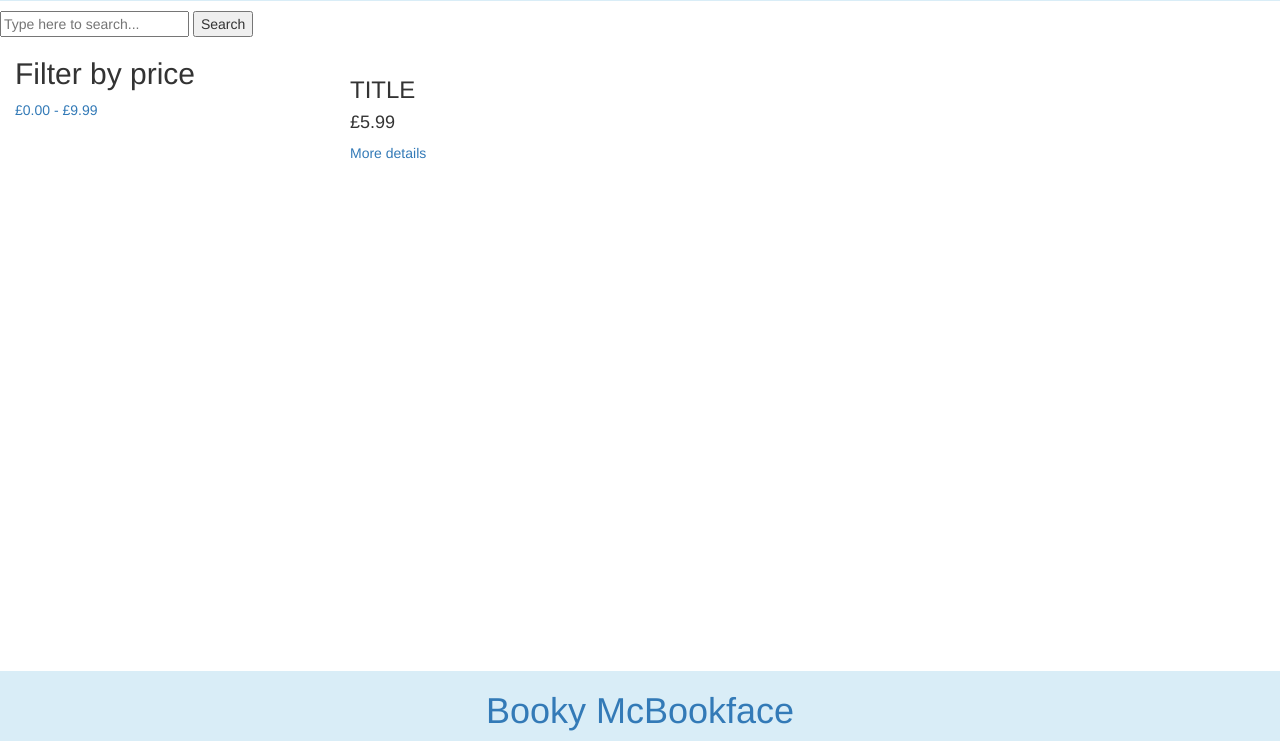
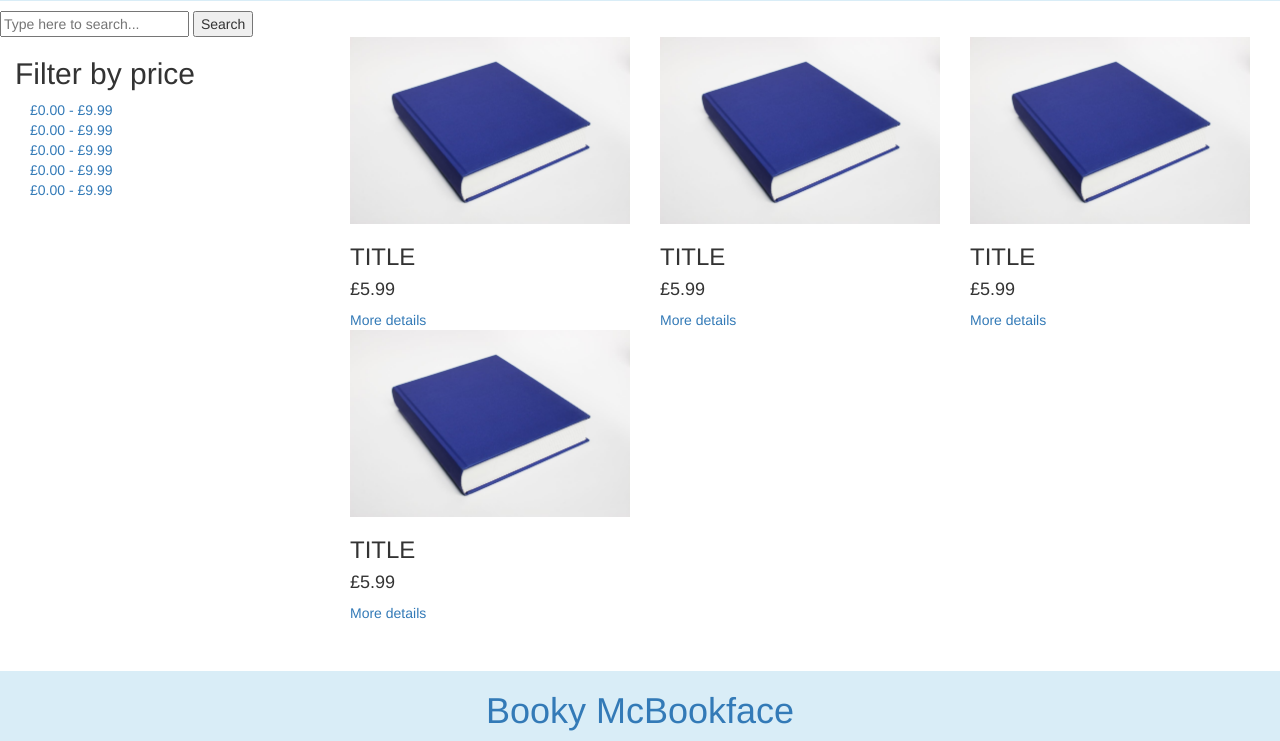
Before and after one commit to Mayden-Academy/book-store, a PHP site: page /app/index.php in a window 1280 px wide. Shown: the part 59-800 px from the top of the page. Run offline with PHP 8.4, Linux system fonts and the light colour scheme.

Commit message:
Apply styles to book list page.

```diff
--- a/app/css/styles.css
+++ b/app/css/styles.css
@@ -1,5 +1,4 @@
-
-.trolley{
+.trolley {
     height: 50px;
     margin: 5px;
 }
@@ -18,6 +17,10 @@
 .individualBookImage {
     background-color: #a94442;
     height: 500px;
+}
+
+.listedBookImage {
+    max-width: 100%;
 }
 
 .individualBookTitle {
--- a/app/index.php
+++ b/app/index.php
@@ -17,19 +17,48 @@
     <button type="button">Search</button>
 </form>
 
-<div class="filter-column col-xs-3">
+<div class="filterColumn col-xs-3">
     <h2>Filter by price</h2>
 
     <!--SAMPLE FILTER BUTTON-->
-    <a href="index.php">£0.00 - £9.99</a>
+    <div class="filterButton col-xs-12"><a href="index.php">£0.00 - £9.99</a></div>
+    <!--SAMPLE FILTER BUTTON-->
+    <div class="filterButton col-xs-12"><a href="index.php">£0.00 - £9.99</a></div>
+    <!--SAMPLE FILTER BUTTON-->
+    <div class="filterButton col-xs-12"><a href="index.php">£0.00 - £9.99</a></div>
+    <!--SAMPLE FILTER BUTTON-->
+    <div class="filterButton col-xs-12"><a href="index.php">£0.00 - £9.99</a></div>
+    <!--SAMPLE FILTER BUTTON-->
+    <div class="filterButton col-xs-12"><a href="index.php">£0.00 - £9.99</a></div>
 
 </div>
 
-<div class="book-list col-xs-9">
+<div class="bookList col-xs-9">
 
     <!--SAMPLE LISTED BOOK-->
-    <div class="listed-book col-xs-4">
-        <img src="">
+    <div class="listedBook col-xs-4">
+        <img class="listedBookImage" src="images/bookImage.jpeg">
+        <h3>TITLE</h3>
+        <h4>£5.99</h4>
+        <a href="">More details</a>
+    </div>
+    <!--SAMPLE LISTED BOOK-->
+    <div class="listedBook col-xs-4">
+        <img class="listedBookImage" src="images/bookImage.jpeg">
+        <h3>TITLE</h3>
+        <h4>£5.99</h4>
+        <a href="">More details</a>
+    </div>
+    <!--SAMPLE LISTED BOOK-->
+    <div class="listedBook col-xs-4">
+        <img class="listedBookImage" src="images/bookImage.jpeg">
+        <h3>TITLE</h3>
+        <h4>£5.99</h4>
+        <a href="">More details</a>
+    </div>
+    <!--SAMPLE LISTED BOOK-->
+    <div class="listedBook col-xs-4">
+        <img class="listedBookImage" src="images/bookImage.jpeg">
         <h3>TITLE</h3>
         <h4>£5.99</h4>
         <a href="">More details</a>
```
